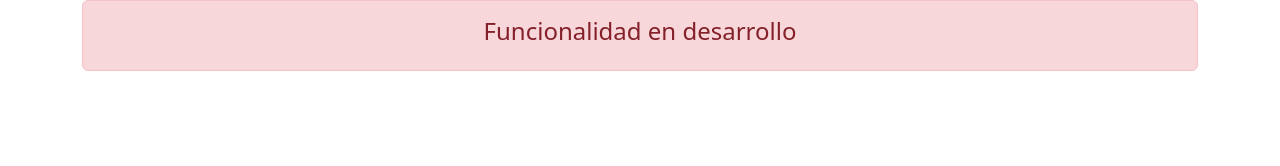
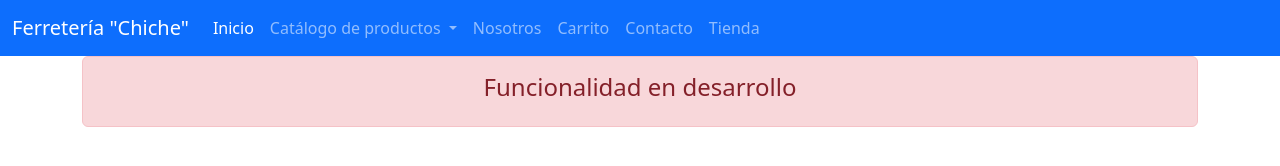
Before and after one commit to emilianosoba/ferreteriaChiche, a plain HTML site: page sinfuncion.html in a window 1280 px wide. Drawn offline with nearby package versions, Linux system fonts and the light colour scheme.

Commit message:
retoques

```diff
--- a/sinfuncion.html
+++ b/sinfuncion.html
@@ -7,12 +7,55 @@
     <title>Pagina en construccion</title>
 </head>
 <body>
+    <div>
+        <nav class="navbar navbar-expand-lg navbar-dark bg-primary">
+            <div class="container-fluid">
+                <a class="navbar-brand" href="#">Ferretería "Chiche"</a>
+                <button class="navbar-toggler" type="button" data-bs-toggle="collapse" data-bs-target="#navbarSupportedContent" aria-controls="navbarSupportedContent" aria-expanded="false" aria-label="Toggle navigation">
+                    <span class="navbar-toggler-icon"></span>
+                </button>
+                <div class="collapse navbar-collapse" id="navbarSupportedContent">
+                    <ul class="navbar-nav me-auto mb-2 mb-lg-0">
+                        <li class="nav-item">
+                            <a class="nav-link active" aria-current="page" href="#">Inicio</a>
+                        </li>
 
-    <div class="container">
-        <div class="alert alert-danger text-center" role="alert">
-          <h4 class="alert-heading">Funcionalidad en desarrollo</h4>
+                        <li class="nav-item dropdown">
+                            <a class="nav-link dropdown-toggle" href="#" role="button" data-bs-toggle="dropdown" aria-expanded="false">
+                                Catálogo de productos
+                            </a>
+                            <ul class="dropdown-menu">
+                                <li><a class="dropdown-item" href="/sinfuncion.html">Herramientas</a></li>
+                                <li><a class="dropdown-item" href="/sinfuncion.html">Pinturas</a></li>
+                                <li><a class="dropdown-item" href="/sinfuncion.html">Iluminación</a></li>
+                                <li><a class="dropdown-item" href="/sinfuncion.html">Jardinería</a></li>
+                                <li><hr class="dropdown-divider"></li>
+                                <li><a class="dropdown-item" href="/sinfuncion.html">Otros</a></li>
+                            </ul>
+                            <li class="nav-item">
+                                <a class="nav-link" href="/sinfuncion.html">Nosotros</a>
+                            </li>
+                            <li class="nav-item">
+                                <a class="nav-link" href="/sinfuncion.html">Carrito</a>
+                            </li>
+                            <li class="nav-item">
+                                <a class="nav-link" href="/sinfuncion.html">Contacto</a>
+                            </li>
+                            <li class="nav-item">
+                                <a class="nav-link" href="/sinfuncion.html">Tienda</a>
+                            </li>
+                        </li>
+                    </ul>
+                </div>
+            </div>
+        </nav>
+        <div class="container">
+            <div class="alert alert-danger text-center" role="alert">
+                <h4 class="alert-heading">Funcionalidad en desarrollo</h4>
+            </div>
         </div>
-      </div>
+    </div>
+
 
 </body>
 </html>
```
